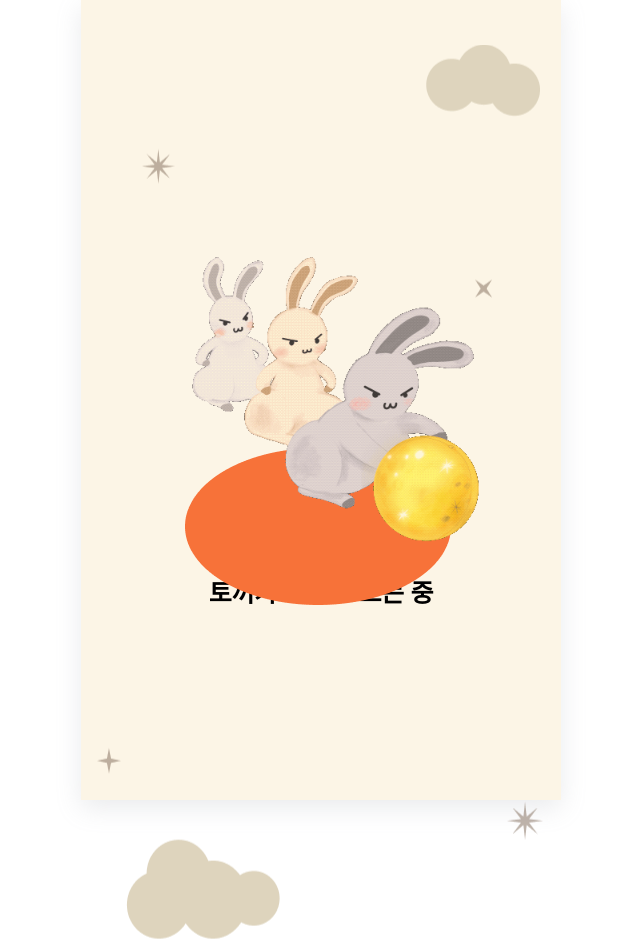
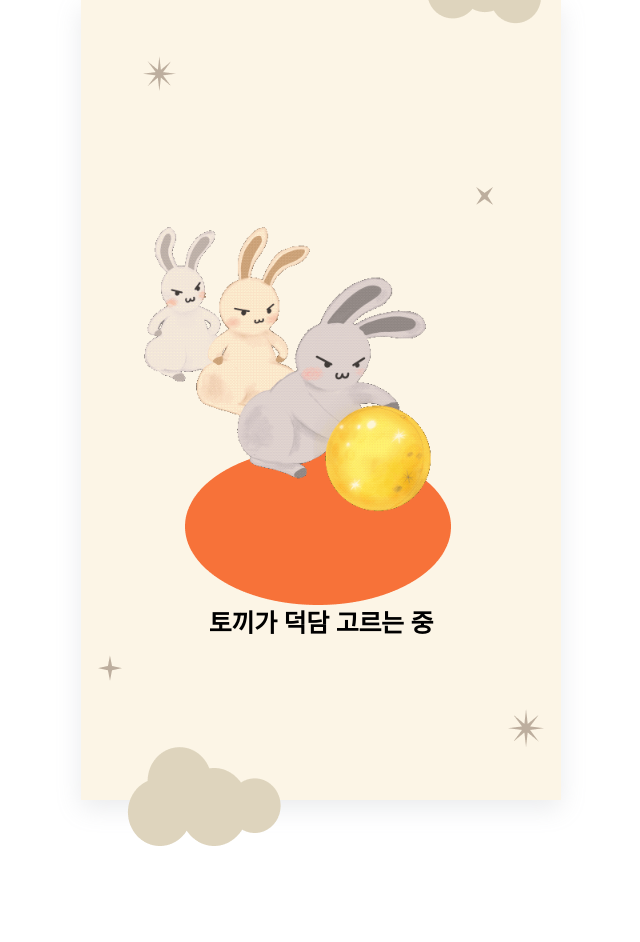
Before and after one commit to pagers-org/here-your-duckdam, a Next.js app: page /load in a window 1280 px wide. Shown: the whole page, without its empty margins (319-959 px from the left). After the commit the page ends 849 px from the top, so only its background shows below. Built offline with nearby package versions, Linux system fonts and the light colour scheme.

Commit message:
style: layout 전체 페이지 깔기

```diff
--- a/components/common/LoadingLogo.tsx
+++ b/components/common/LoadingLogo.tsx
@@ -12,14 +12,6 @@ const LoadingLogo = () => {
                 </span>
                 <span>
                     <Image src={moon} alt="orange circle background" />
-                </span>
-                <span>
-                    <div css={bgCss}>
-                        <Image
-                            src={loadingBgWithoutCircle}
-                            alt="cloud and stars background"
-                        />
-                    </div>
                 </span>
             </StyledImages>
         </>
@@ -40,32 +32,6 @@ const StyledImages = styled.div`
         top: 28rem;
         z-index: 19;
     }
-    span:nth-of-type(3) {
-        position: absolute;
-        z-index: 0;
-        width: 100%;
-        height: 100%;
-        left: 1rem;
-        top: 3rem;
-        width: 95%;
-        height: 100%;
-    }
-`;
-
-const bgAnimation = keyframes`
-    0% {
-        transform: translateY(0);
-    }
-    50%{
-        transform: translateY(-5px);
-    }
-    100%{
-        transform: translateY(0);
-    }
-`;
-
-const bgCss = css`
-    animation: ${bgAnimation} 1.9s ease infinite;
 `;
 
 export default LoadingLogo;
--- a/components/layout/Layout.tsx
+++ b/components/layout/Layout.tsx
@@ -1,6 +1,8 @@
 import MetaHead from '@components/common/MetaHead';
 import styled from '@emotion/styled';
 import { KakaoSDK } from 'global';
+import Image from 'next/image';
+import { loadingBgWithoutCircle } from 'public/icons/index';
 import React, { useEffect } from 'react';
 
 type LayoutProps = {
@@ -21,7 +23,15 @@ const Layout = ({ children }: LayoutProps) => {
 
     return (
         <>
-            <Wrapper>{children}</Wrapper>
+            <Wrapper>
+                <div>{children}</div>
+                <span>
+                    <Image
+                        src={loadingBgWithoutCircle}
+                        alt="cloud and stars background"
+                    />
+                </span>
+            </Wrapper>
         </>
     );
 };
@@ -40,4 +50,13 @@ const Wrapper = styled.div`
     height: 100vh;
     background-color: #fcf5e6;
     box-shadow: ${({ theme }) => theme.shadow.layout};
+    > div {
+        z-index: 10;
+    }
+    > span {
+        position: absolute;
+        z-index: 3;
+    }
 `;
+
+const StyledSpan = styled.span``;
--- a/pages/load/index.tsx
+++ b/pages/load/index.tsx
@@ -1,4 +1,5 @@
 import { LoadingLogo, Title } from '@components/common';
+import styled from '@emotion/styled';
 import type { PoliteKey } from '@shared/types/DuckDam';
 import { randomNewDuckDam } from '@shared/utils/duckdamGenerator';
 import { getStorageImage } from '@shared/utils/getStorageImage';
@@ -6,7 +7,6 @@ import { randomNumber } from '@shared/utils/randomNumber';
 import { useRouter } from 'next/router';
 import React, { useCallback, useEffect } from 'react';
 import { word_0 } from 'shared/constant/CardMessage';
-import styled from '@emotion/styled';
 
 const Load = () => {
     const router = useRouter();
@@ -57,9 +57,9 @@ const Load = () => {
         <>
             <LoadingLogo />
             <Wrapper>
-                <span>
+                <div>
                     <Title>토끼가 덕담 고르는 중</Title>
-                </span>
+                </div>
             </Wrapper>
         </>
     );
@@ -68,8 +68,12 @@ const Load = () => {
 export default Load;
 
 const Wrapper = styled.div`
-    span:nth-child(1) {
-        position: relative;
-        top: s0px;
+    width: 100%;
+    display: flex;
+    justify-content: center;
+    align-items: center;
+    position: relative;
+    div:nth-child(1) {
+        margin-top: 30px;
     }
 `;
```
Also changed, not shown: pages/index.tsx (+11 -0 lines).
